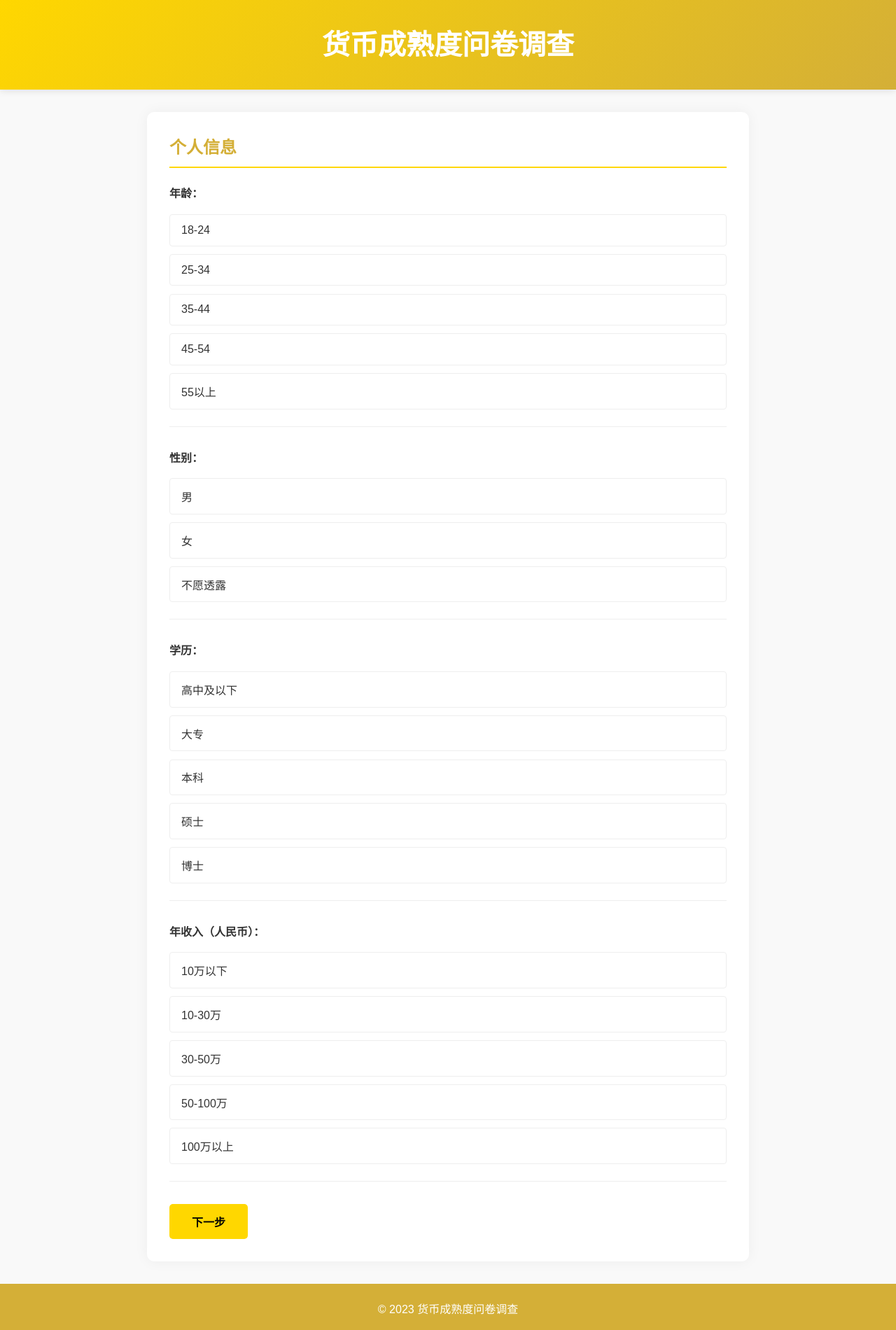
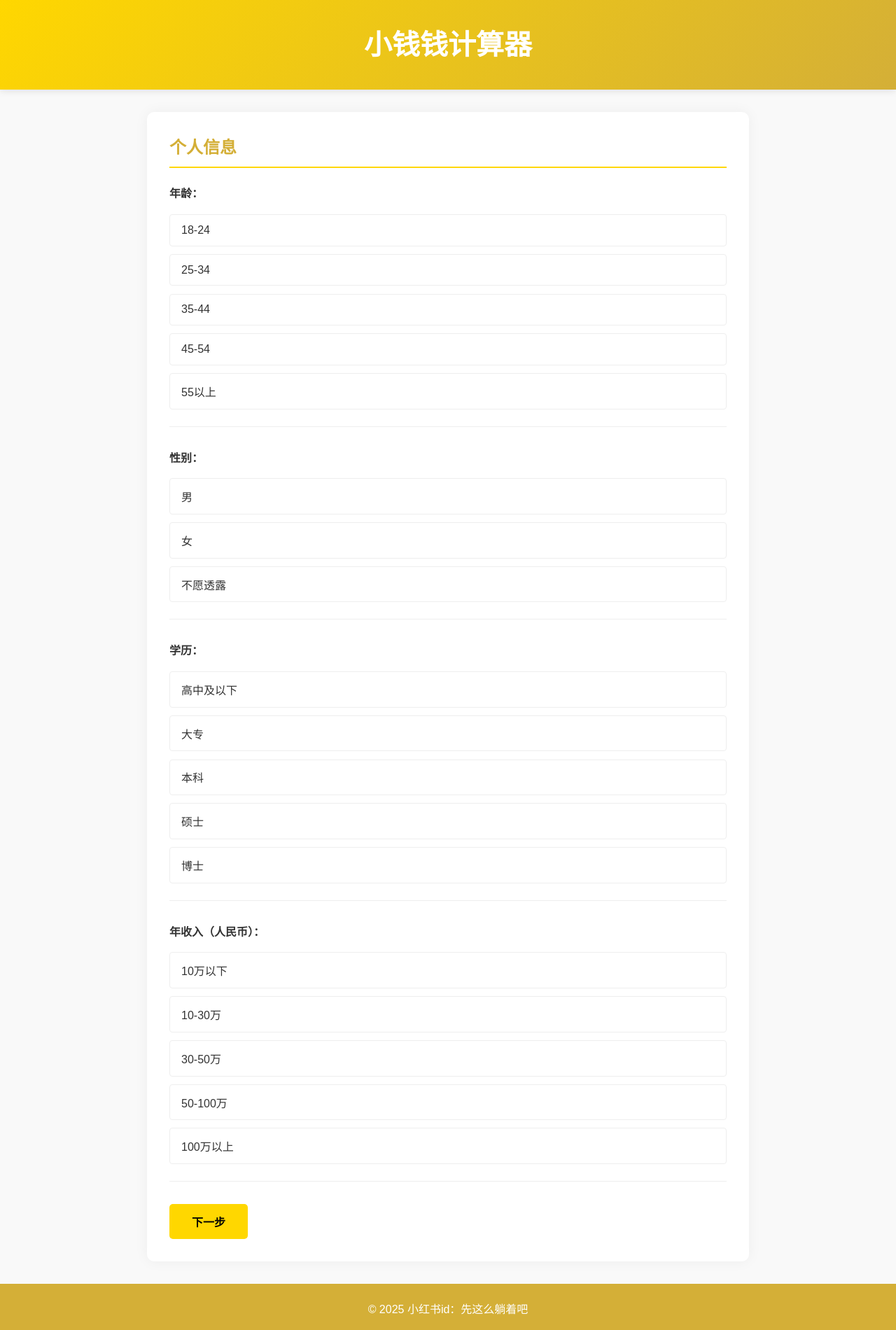
Before and after one commit to Dime2015/moneycalc, a plain HTML site: page index.html in a window 1280 px wide. Shown: the whole page at 70% size. Drawn offline with nearby package versions, Linux system fonts and the light colour scheme.

Commit message:
Add files via upload

```diff
--- a/index.html
+++ b/index.html
@@ -3,14 +3,14 @@
 <head>
     <meta charset="UTF-8">
     <meta name="viewport" content="width=device-width, initial-scale=1.0">
-    <title>货币成熟度问卷调查</title>
+    <title>小钱钱计算器</title>
     <link rel="stylesheet" href="styles.css">
     <!-- 引入Chart.js库 -->
     <script src="https://cdn.jsdelivr.net/npm/chart.js"></script>
 </head>
 <body>
     <header>
-        <h1>货币成熟度问卷调查</h1>
+        <h1>小钱钱计算器</h1>
     </header>
 
     <main>
@@ -285,7 +285,7 @@
     </main>
 
     <footer>
-        <p>&copy; 2023 货币成熟度问卷调查</p>
+        <p>&copy; 2025 小红书id：先这么躺着吧</p>
     </footer>
 
     <script src="script.js"></script>
```
